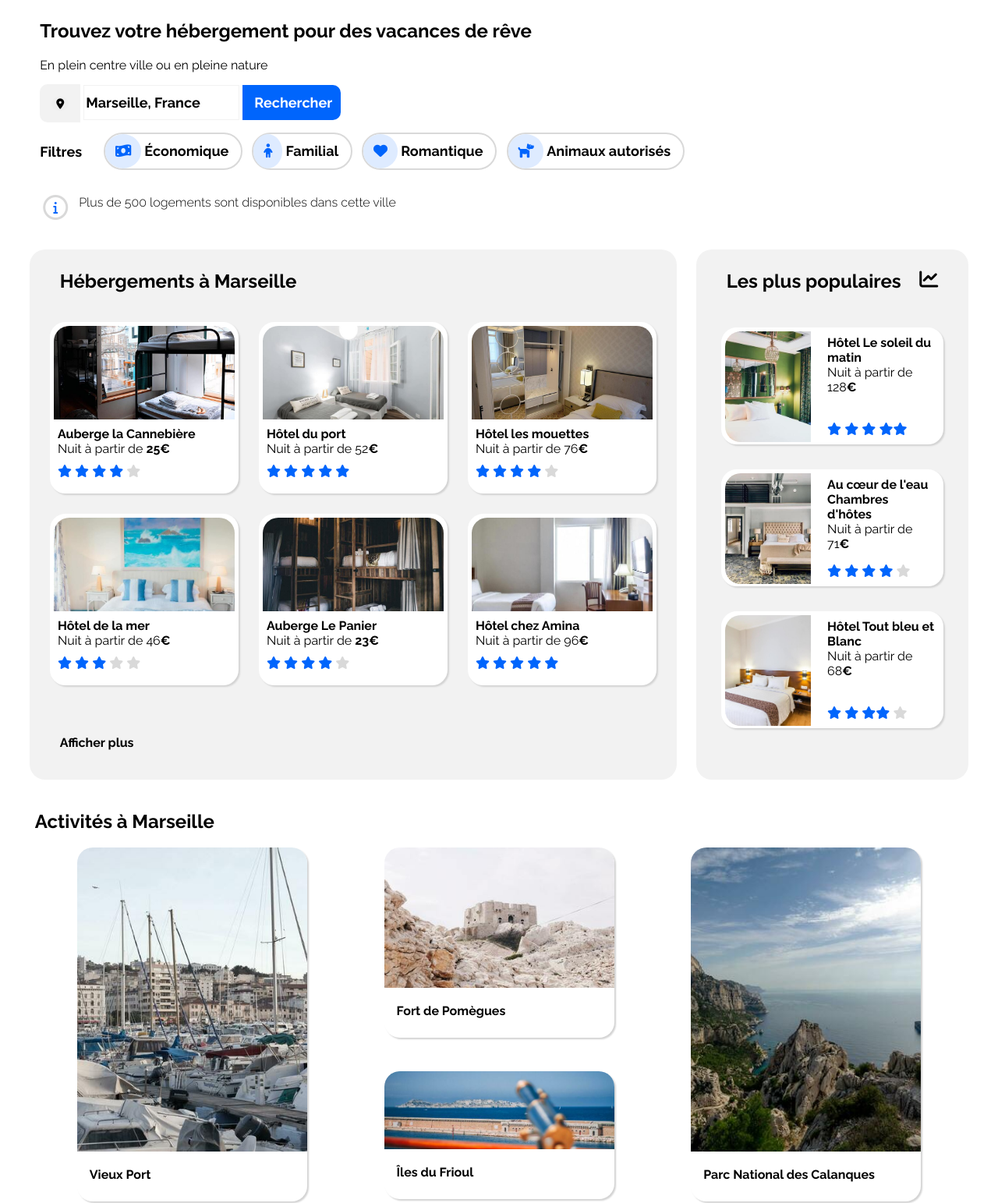
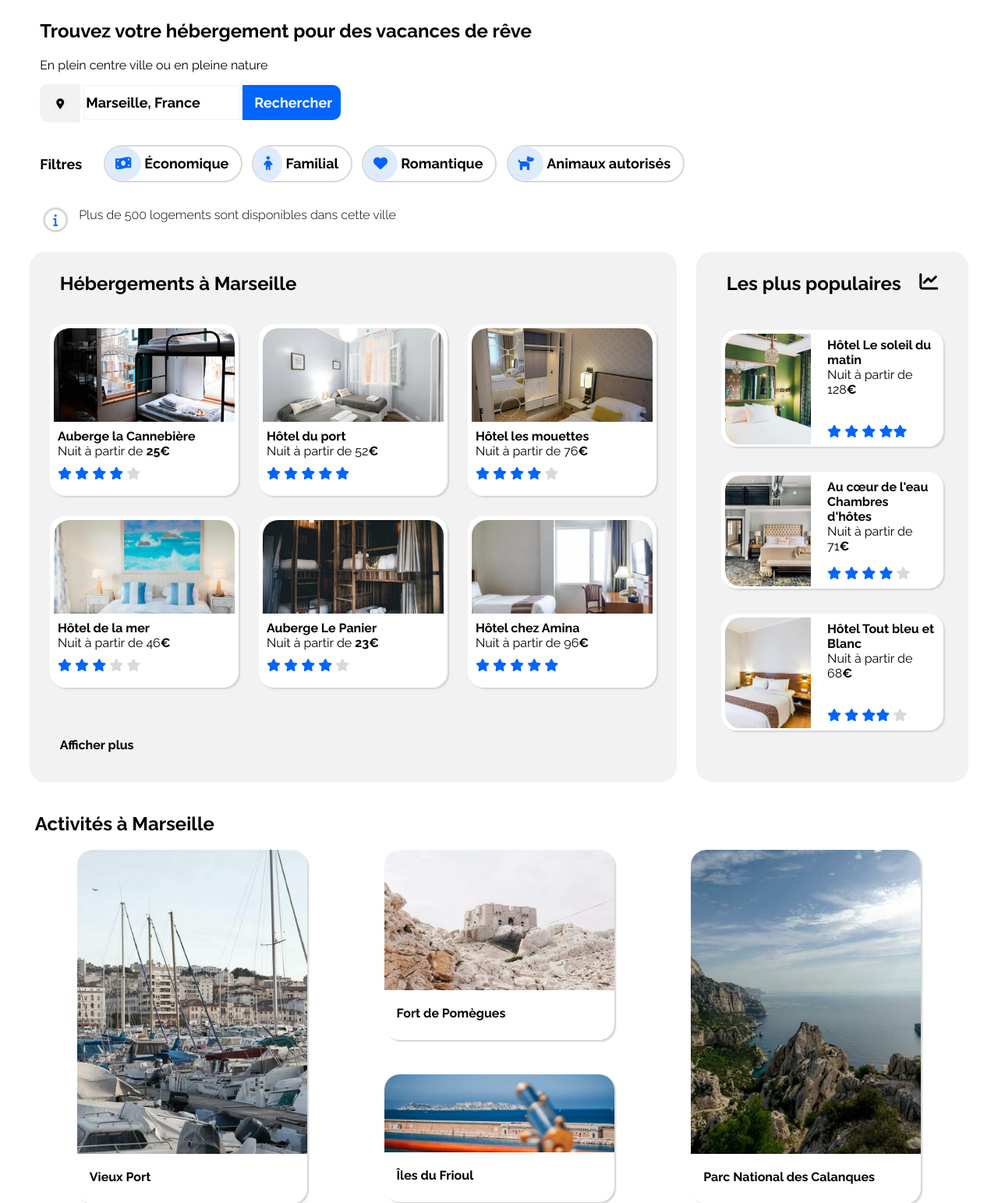
Before and after one commit to jmcob/cvhtml, a PHP site: page /reservia/index.html in a window 1280 px wide. Shown: the part 96-1639 px from the top of the page at 78% size. Run offline with PHP 8.4, Linux system fonts and the light colour scheme; some libraries are stand-ins or nearby versions.

Commit message:
margins header RC10

```diff
--- a/reservia/styles.css
+++ b/reservia/styles.css
@@ -194,6 +194,7 @@ div .location {
 .filters_container {
   display: flex;
   flex-direction: row;
+  margin-top: 1rem;
 }
 @media (max-width: 540px) {
   .filters_container {
@@ -258,7 +259,7 @@ div .location {
   flex-wrap: wrap;
   flex-direction: row;
   height: fit-content;
-  margin: 3vw;
+  margin: 2vw 3vw 3vw 3vw;
   padding: 0px;
 }
 
```
